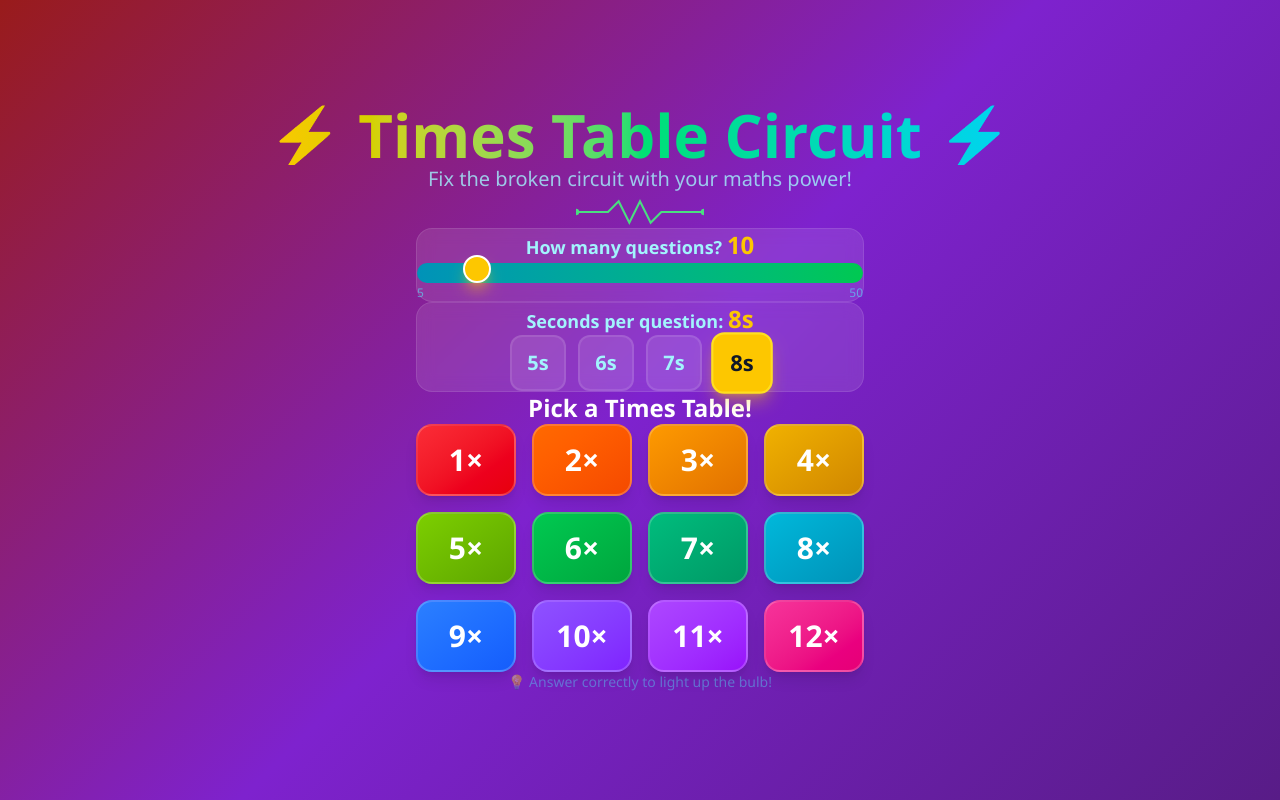
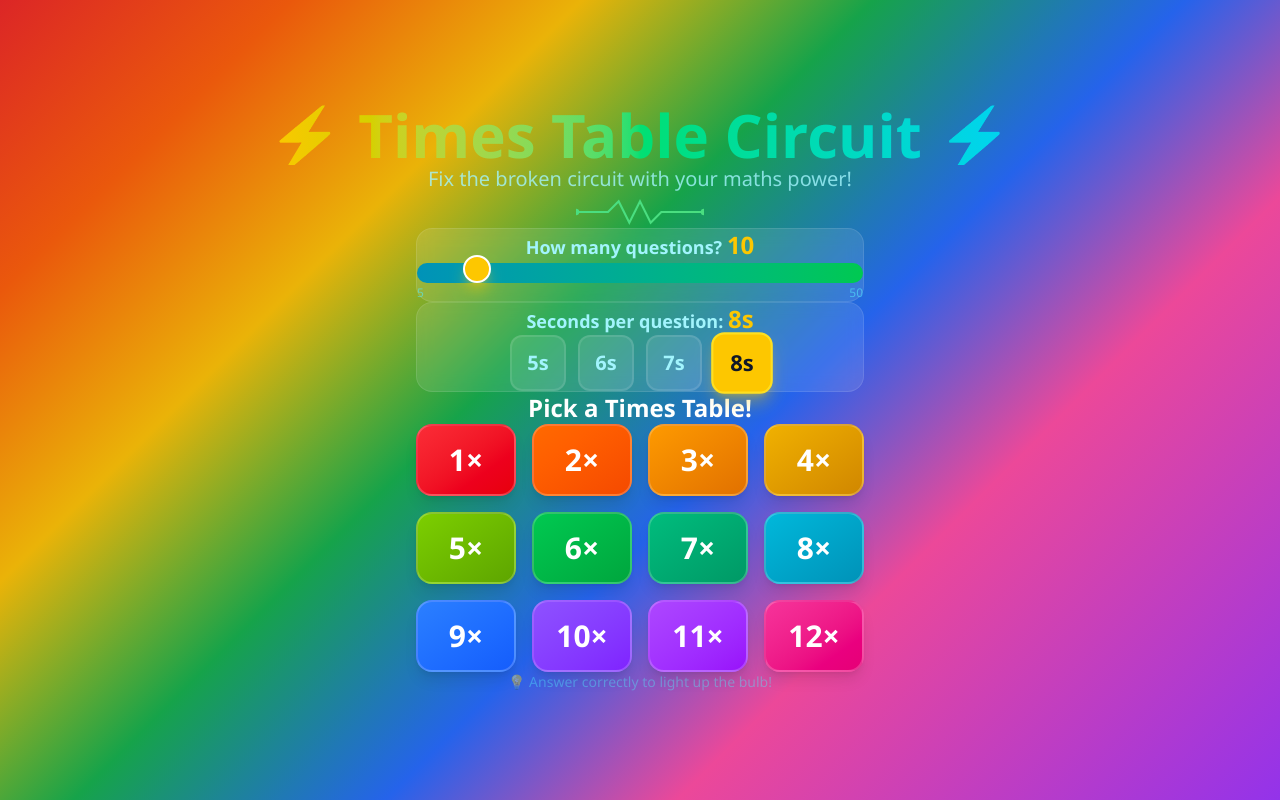
Before and after one commit to JMichaelVelasquez/times-table-circuit, a React (Vite) app: page / in a window 1280 px wide. Built offline with nearby package versions, Linux system fonts and the light colour scheme.

Commit message:
Rainbow gradient background — red orange yellow green blue pink purple

```diff
--- a/src/index.css
+++ b/src/index.css
@@ -93,7 +93,7 @@
 
 body {
   font-family: 'Segoe UI', system-ui, -apple-system, sans-serif;
-  background: linear-gradient(135deg, #991b1b 0%, #7e22ce 50%, #581c87 100%);
+  background: linear-gradient(135deg, #dc2626 0%, #ea580c 14%, #eab308 28%, #16a34a 42%, #2563eb 57%, #ec4899 71%, #9333ea 100%);
   min-height: 100vh;
   overflow-x: hidden;
 }
```
